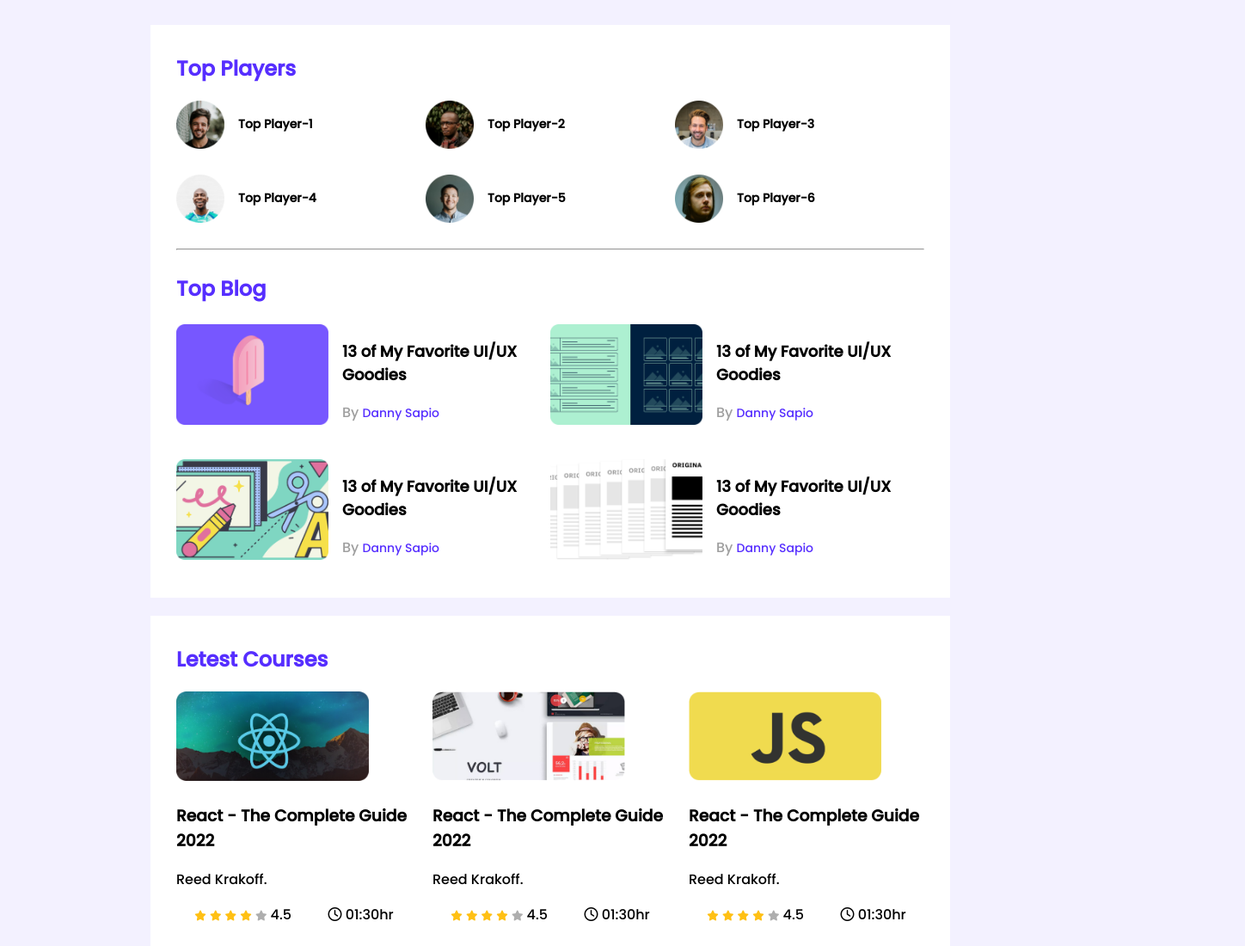
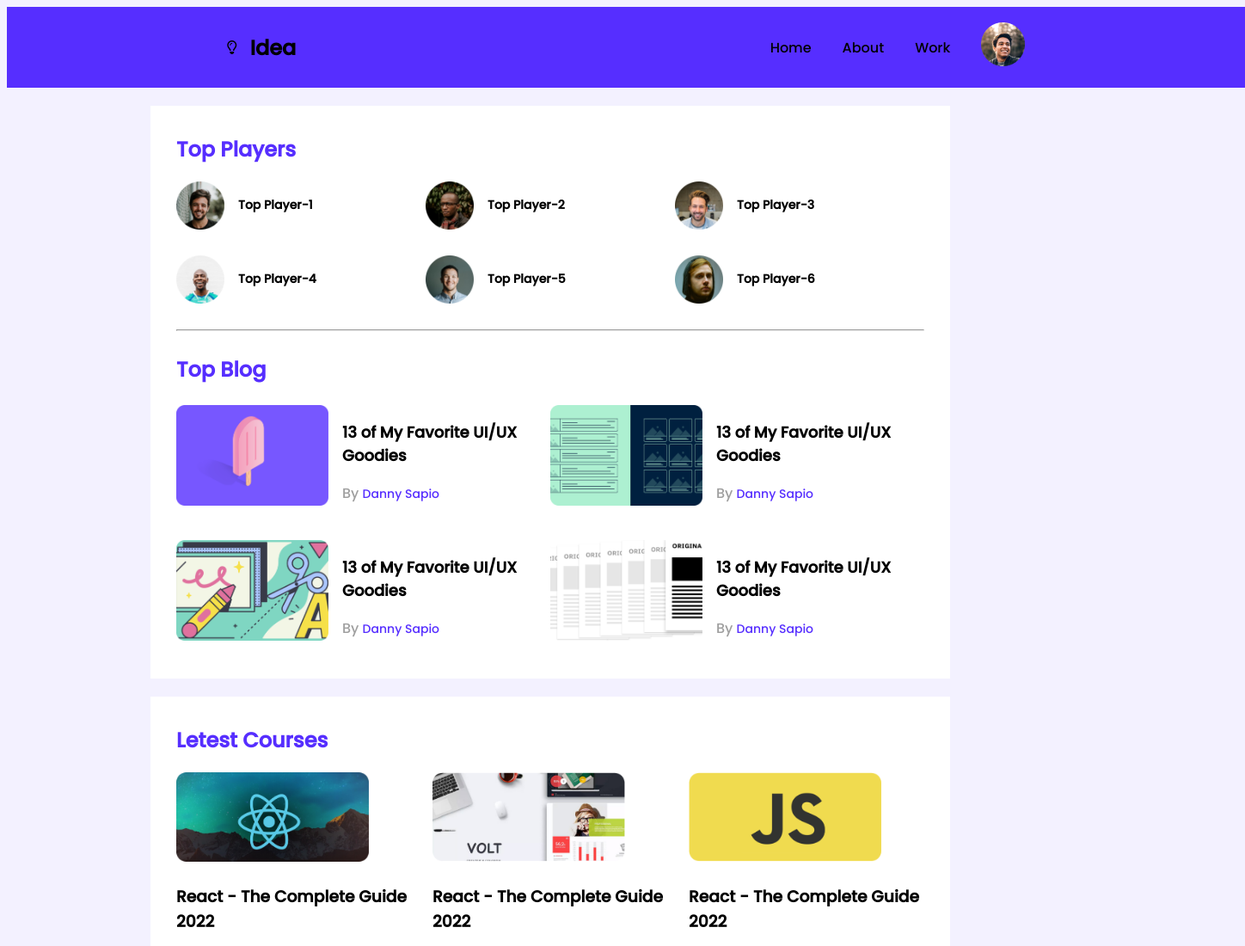
Before and after one commit to Royakash2/leader-board-css3, a plain HTML site: page index.html in a window 1280 px wide. Shown: the top 1100 px of the page at 86% size, 1448 px wide, since content can reach past the window. Drawn offline with Linux system fonts and the light colour scheme.

Commit message:
nav-bar added

```diff
--- a/index.html
+++ b/index.html
@@ -15,7 +15,20 @@
 <body>
     <!-- Header start -->
     <header>
-
+        <nav class="nav-bar">
+            <div class="nav-title">
+                <i class="fa-regular fa-lightbulb"></i>
+                <h1>Idea</h1>
+            </div>
+            <div class="nav-menu">
+                <ul>
+                    <li>Home</li>
+                    <li>About</li>
+                    <li>Work</li>
+                    <li><img src="images/icons/profile.png" alt=""></li>
+                </ul>
+            </div>
+        </nav>
     </header>
     <!-- Header end -->
     <main>
--- a/styles/style.css
+++ b/styles/style.css
@@ -7,6 +7,37 @@
      font-family: 'Poppins', sans-serif;
      background-color: #f3f1ff;
  }
+
+ /* Navigation Bar start here */
+ .nav-bar {
+     width: 1440px;
+     height: 94px;
+     background-color: #562EFF;
+     display: flex;
+     justify-content: space-around;
+     align-items: center;
+ }
+
+ .nav-title {
+     display: flex;
+     align-items: center;
+     gap: 15px;
+ }
+
+ .nav-menu ul {
+     display: flex;
+     justify-content: space-around;
+     align-items: center;
+     gap: 36px;
+ }
+
+ li {
+     list-style: none;
+ }
+
+ /* -------
+ main menu styles
+ --------------------*/
 
  main {
      display: flex;
@@ -128,25 +159,42 @@
  Media Queries -----
  -------------------------*/
  @media screen and (max-width: 576px) {
-    .container{
+     .container {
          width: 100%;
      }
-     .players, .blogs, .courses {
+     .nav-bar{
+        width: 100%;
+     }
+
+     .players,
+     .blogs,
+     .courses {
          grid-template-columns: repeat(1, 1fr);
      }
-     .player, .blog, .course{
+
+     .player,
+     .blog,
+     .course {
          flex-direction: column;
      }
-     .blogs{
+
+     .blogs {
          grid-template-columns: repeat(1, 1fr);
      }
 
  }
+/*-----------------
+Medium divice-------
+------------------ */
  @media screen and (min-width: 577px) and (max-width: 992px) {
-    .container{
+     .nav-bar, .container {
          width: 100%;
      }
-    .players, .blogs, .courses{
+
+
+     .players,
+     .blogs,
+     .courses {
          grid-template-columns: repeat(2, 1fr);
      }
  }
```
Lines whose indentation alone changed are shown as unchanged.
